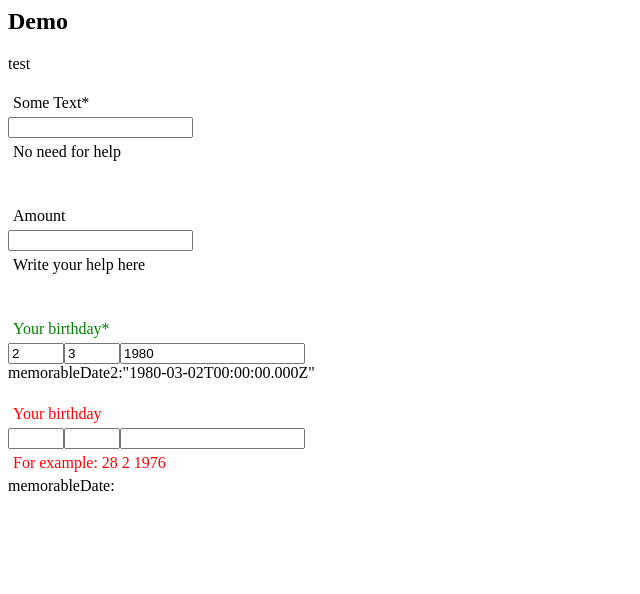
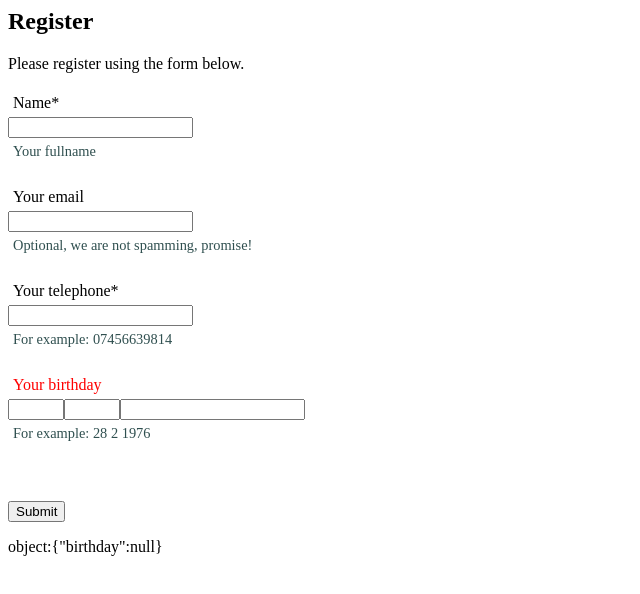
Before and after one commit to sosergio/angular-eat, a website: page demo/demo.html in a window 1280 px wide. Shown: the whole page, without its empty margins (0-640 px from the left). Drawn offline with nearby package versions, Linux system fonts and the light colour scheme.

Commit message:
more realistic demo

```diff
--- a/components/group/group.js
+++ b/components/group/group.js
@@ -192,7 +192,7 @@
         };
 
         function postLink(scope, element) {
-            element.addClass('eat-label');
+            element.addClass('eat-help');
         }
 
         function EatHelpCtrl(){
--- a/components/memorableDate/memorableDate.js
+++ b/components/memorableDate/memorableDate.js
@@ -17,7 +17,7 @@
                 '<eat-input-buffet>'+
                     '<input type="number" max-length="2" min="1" max="31" ng-model="day"/>'+
                     '<input type="number" max-length="2" min="1" max="12" ng-model="month"/>'+
-                    '<input type="number"  max-length="4" min="1850" ng-model="year"/>'+
+                    '<input type="number" max-length="4" min="1850" ng-model="year"/>'+
                 '</eat-input-buffet>'
         };
 
--- a/demo/demo.html
+++ b/demo/demo.html
@@ -11,38 +11,45 @@
 <body>
 
 <div ng-controller="appController as vm">
-    <h2>Demo</h2>
+    <h2>Register</h2>
     <p>{{vm.message}}</p>
 
+    <form ng-submit="vm.submit()">
         <eat-group>
-        <label>Some Text</label>
-        <input type='text' required ng-model="vm.inputText"/>
-        <eat-help>No need for help</eat-help>
+            <label>Name</label>
+            <input type='text' required ng-model="vm.user.name"/>
+            <eat-help>Your fullname</eat-help>
+        </eat-group>
+        <br/>
+
+        <eat-group-fast
+            input='email'
+            ng-model="vm.user.email"
+            label='Your email'
+            help='Optional, we are not spamming, promise!'>
+        </eat-group-fast>
+
+        <br/>
+        <eat-group>
+            <label>Your telephone</label>
+            <input type="tel" required ng-model="vm.user.mobile"/>
+            <eat-help>For example: 07456639814</eat-help>
         </eat-group>
 
-    <br/><br/>
-    <eat-group-fast
-        input='text'
-        ng-model="vm.inputText"
-        label='Amount'
-        help='Write your help here'>
-    </eat-group-fast>
-
-    <br/><br/>
-    <eat-group>
-        <label>Your birthday</label>
-        <eat-memorable-date required ng-model="vm.memorableDate2"/>
-        <eat-help>For example: 28 2 1976</eat-help>
-    </eat-group>
-    memorableDate2:{{vm.memorableDate2}}
-    <br/><br/>
+        <br/>
         <eat-group-fast
             input='eat-memorable-date'
-        ng-model="vm.memorableDate"
+            ng-model="vm.user.birthday"
             label='Your birthday'
             help='For example: 28 2 1976'>
         </eat-group-fast>
-    memorableDate:{{vm.memorableDate}}
+         <br/> <br/> <br/>
+    <button type="submit">Submit</button>
+    </form>
+
+    <div class="debug">
+        object:{{vm.user}}
+    </div>
 </div>
 
 
--- a/demo/demo.js
+++ b/demo/demo.js
@@ -9,9 +9,11 @@
     function controller() {
 
         var vm = this;
-        vm.message = "test";
+        vm.message = "Please register using the form below.";
+        vm.user = {};
+        vm.submit = function(){
 
-        vm.memorableDate2 = new Date(1980,2,11);
+        }
     }
 
 })();
--- a/style/style.css
+++ b/style/style.css
@@ -29,3 +29,10 @@
 .eat-input-buffet .eat-input{
     display: inline-table;
 }
+
+.eat-help{
+    color: darkslategrey;
+    font-size:0.9em;
+    padding:5px;
+    display: block;
+}
```
Also changed, not shown: README.md. Lines whose indentation alone changed are shown as unchanged.
